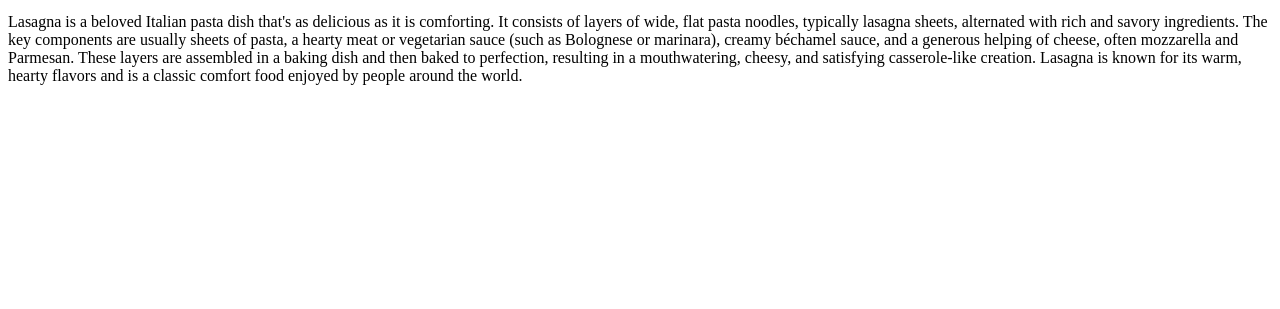
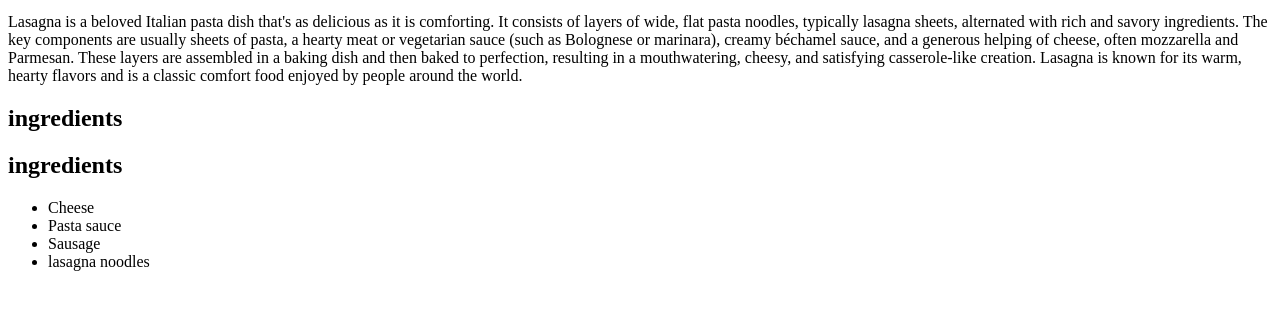
Before and after one commit to Jpopken/Odin-recipes, a plain HTML site: page recipes/lasagna.html in a window 1280 px wide. Shown: the part 101-410 px from the top of the page. Drawn offline with Linux system fonts and the light colour scheme.

Commit message:
Add ingredients list

```diff
--- a/recipes/lasagna.html
+++ b/recipes/lasagna.html
@@ -17,5 +17,14 @@
             then baked to perfection, resulting in a mouthwatering, cheesy, and satisfying
             casserole-like creation. Lasagna is known for its warm, hearty flavors and is
             a classic comfort food enjoyed by people around the world.</p>
+            <h2>ingredients</h2>
+    <h2>ingredients</h2>
+            <ul>
+                <li>Cheese</li>
+                <li>Pasta sauce</li>
+                <li>Sausage</li>
+                <li>lasagna noodles</li>
+
+            </ul>
 </body>
 </html>
```
Lines whose indentation alone changed are shown as unchanged.
